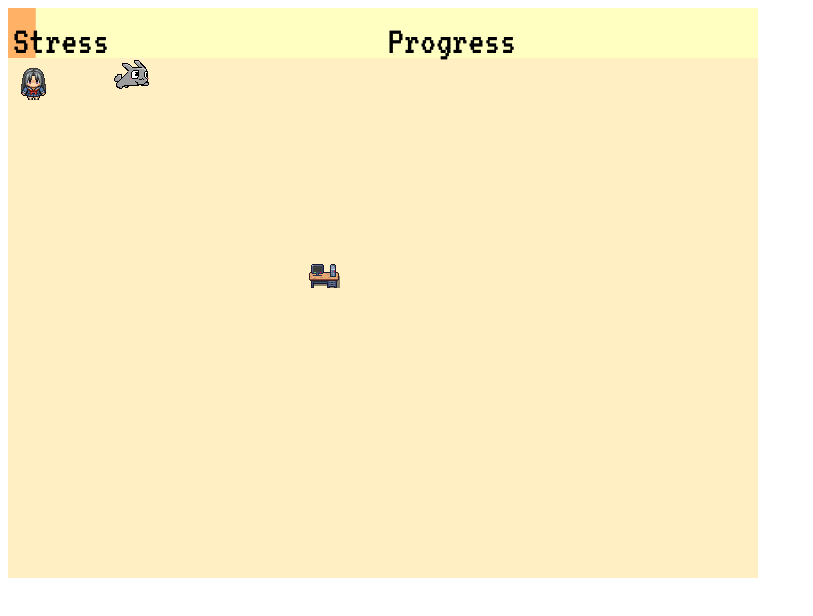
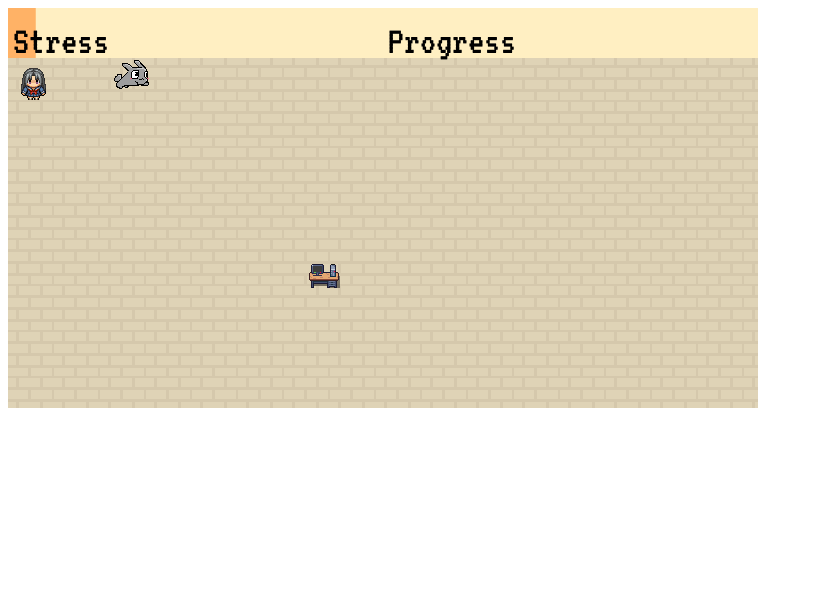
Before and after one commit to cl418/cmd-f_2019, a plain HTML site: page index.html in a window 1280 px wide. Shown: the whole page, without its empty margins (0-813 px from the left). Drawn offline with nearby package versions, Linux system fonts and the light colour scheme.

Commit message:
we have a background nooow

```diff
--- a/index.html
+++ b/index.html
@@ -7,7 +7,7 @@
   </head>
 
   <body>
-    <canvas id="gameCanvas" width="750" height="570"></canvas>
+    <canvas id="gameCanvas" width="750" height="400"></canvas>
 
     <script src="js/initialize.js"></script>
     <script src="js/objects.js"></script>
--- a/js/initialize.js
+++ b/js/initialize.js
@@ -5,7 +5,7 @@ var fail = false;
 var count = 0;
 
 var canvasWidth = 750;
-var canvasHeight = 570;
+var canvasHeight = 400;
 
 var barWidth = canvasWidth;
 var barHeight = 50;
--- a/js/main.js
+++ b/js/main.js
@@ -16,12 +16,13 @@ $(document).ready(function() {
   //draw one frame of the character
   function draw(frameX, frameY, canvasX, canvasY) {
 
-    //character animation
-    ctx.fillStyle = "#ffefc2";
-    ctx.fillRect(0, 50, canvas.width, canvas.height);
+    //background
+    ctx.drawImage(background, 0, 0);
+    /*ctx.fillStyle = "#ffefc2";
+    ctx.fillRect(0, 50, canvas.width, canvas.height);*/
 
     //stats "canvas"
-    ctx.fillStyle = "#ffffc2";
+    ctx.fillStyle = "#ffefc2";
     ctx.fillRect(0, 0, barWidth, barHeight);
 
     //set up the stress and progress bars
--- a/js/objects.js
+++ b/js/objects.js
@@ -8,6 +8,12 @@ var dog = new Image();
 dog.onload = function () {
 };
 dog.src = "./assets/rabbit_normal.png";
+
+var background = new Image();
+background.onload = function() {
+};
+background.src = "./assets/background.png";
+
 
 function chooseAction(objectCode){
   if (objectCode == 0) {
```
Also changed, not shown: assets/background.png (added).
